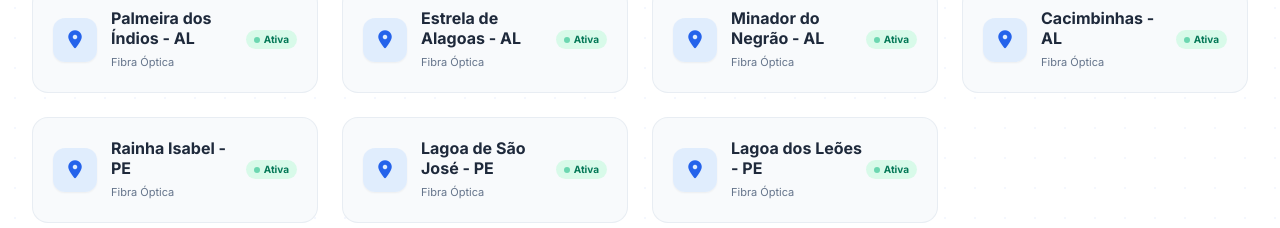
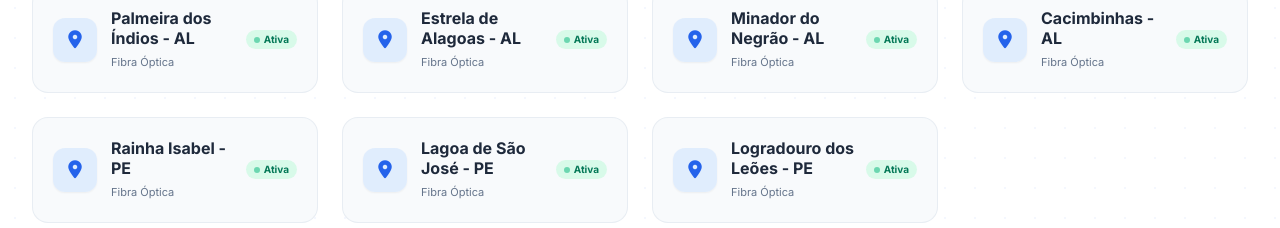
Before and after one commit to cartzdeveloper/PROFIBER-TELECOM, a React (Vite) app: page / in a window 1280 px wide. Shown: the part 2314-2542 px from the top of the page. Built offline with nearby package versions, Linux system fonts and the light colour scheme.

Commit message:
fix: correct city name in service coverage list
Update "Lagoa dos Leões - PE" to the accurate name "Logradouro dos Leões - PE" in constants.

```diff
--- a/constants.ts
+++ b/constants.ts
@@ -143,7 +143,7 @@ export const CITIES = [
   "Cacimbinhas - AL",
   "Rainha Isabel - PE",
   "Lagoa de São José - PE",
-  "Lagoa dos Leões - PE"
+  "Logradouro dos Leões - PE"
 ];
 
 export const TERMS_OF_USE = `
```
